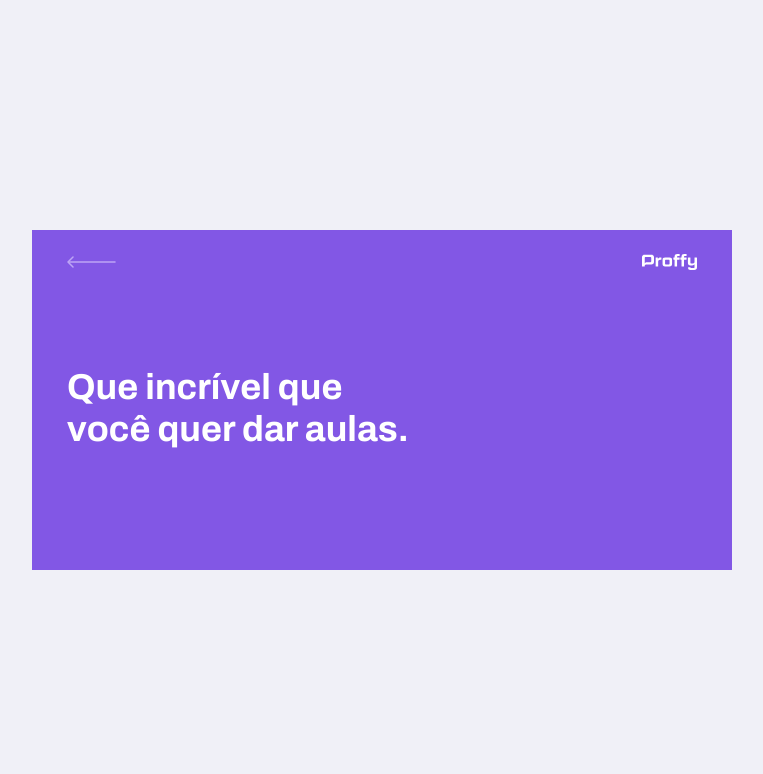
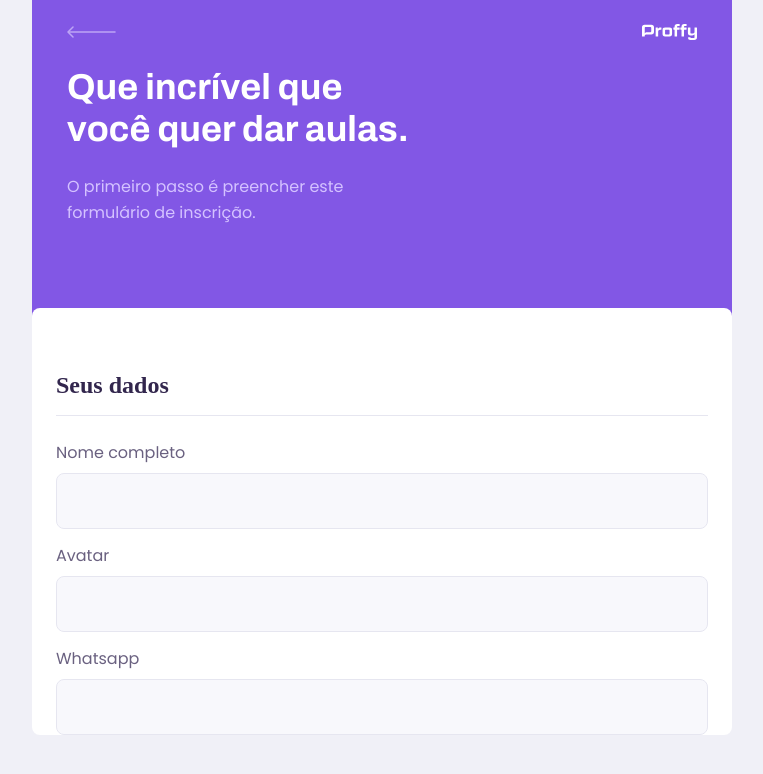
Before and after one commit to leotelles/online-classes-web, a React (Create React App) app: page /give-classes in a window 1280 px wide. Shown: the top 774 px of the page, without its empty margins (258-1021 px from the left). Built offline with nearby package versions, Linux system fonts and the light colour scheme.

Commit message:
TeacherForm and refactoring input

```diff
--- /dev/null
+++ b/src/components/Input/index.tsx
@@ -0,0 +1,19 @@
+import React, { InputHTMLAttributes } from 'react';
+
+import './styles.css';
+
+interface InputProps extends InputHTMLAttributes<HTMLInputElement> {
+  name: string;
+  label: string;
+}
+
+const Input: React.FC<InputProps> = ({ name, label, ...rest }) => {
+  return (
+    <div className="input-block">
+      <label htmlFor={name}>{label}</label>
+      <input type="text" id={name} {...rest} />
+    </div>
+  );
+}
+
+export default Input;
--- /dev/null
+++ b/src/components/Input/styles.css
@@ -0,0 +1,34 @@
+.input-block {
+  position: relative;
+}
+
+.input-block + .input-block {
+  margin-top: 1.4rem;
+}
+
+.input-block label {
+  font: 1.4rem;
+}
+
+.input-block input {
+  width: 100%;
+  height: 5.6rem;
+  margin-top: 0.8rem;
+  border-radius: 0.8rem;
+  background: var(--color-input-background);
+  border: 1px solid var(--color-line-in-white);
+  outline: 0;
+  padding: 1.6rem;
+  font: 1.6rem Archivo;
+}
+
+.input-block:focus-within::after {
+  width: calc(100% - 3.2rem);
+  height: 2px;
+  content: "";
+  background: var(--color-primary-light);
+  position: absolute;
+  left: 1.6rem;
+  right: 1.6rem;
+  bottom: 0;
+}
--- a/src/components/PageHeader/index.tsx
+++ b/src/components/PageHeader/index.tsx
@@ -9,6 +9,7 @@
 
 interface PageHeaderProps {
   title: string;
+  description?: string;
 }
 
 const PageHeader: React.FC<PageHeaderProps> = (props) => {
@@ -23,6 +24,7 @@
 
       <div className="header-content">
         <strong>{props.title}</strong>
+        {props.description && <p>{props.description}</p>}
 
         {props.children}
       </div>
--- a/src/components/PageHeader/styles.css
+++ b/src/components/PageHeader/styles.css
@@ -40,6 +40,14 @@
   color: var(--color-title-in-primary);
 }
 
+.page-header .header-content p {
+  max-width: 30rem;
+  font-size: 1.6rem;
+  line-height: 2.6rem;
+  color: var(--color-text-in-primary);
+  margin-top: 2.4rem;
+}
+
 @media (min-width: 700px) {
   .page-header {
     height: 340px;
--- a/src/pages/TeacherForm/index.tsx
+++ b/src/pages/TeacherForm/index.tsx
@@ -1,10 +1,25 @@
 import React from "react";
+import Input from "../../components/Input";
 import PageHeader from "../../components/PageHeader";
+
+import './styles.css';
 
 function TeacherForm() {
   return (
     <div id="page-teacher-form" className="container">
-      <PageHeader title="Que incrível que você quer dar aulas." />
+      <PageHeader
+        title="Que incrível que você quer dar aulas."
+        description="O primeiro passo é preencher este formulário de inscrição."
+      />
+
+      <main>
+        <fieldset>
+          <legend>Seus dados</legend>
+          <Input name="name" label="Nome completo"/>
+          <Input name="avatar" label="Avatar"/>
+          <Input name="whatsapp" label="Whatsapp"/>
+        </fieldset>
+      </main>
     </div>
   );
 }
--- /dev/null
+++ b/src/pages/TeacherForm/styles.css
@@ -0,0 +1,39 @@
+#page-teacher-form {
+  width: 100vw;
+  height: 100vh;
+}
+
+#page-teacher-form .page-header .header-content {
+  margin-bottom: 6.4rem;
+}
+
+#page-teacher-form main {
+  background: var(--color-box-base);
+  width: 100%;
+  max-width: 74rem;
+  border-radius: 0.8rem;
+  margin: -3.2rem auto 3.2rem;
+  padding-top: 6.4rem;
+  overflow: hidden;
+}
+
+#page-teacher-form main fieldset {
+  border: 0;
+  padding: 0 2.4rem;
+}
+
+#page-teacher-form main fieldset + fieldset {
+  margin-top: 6.4rem;
+}
+
+#page-teacher-form main legend {
+  font: 700 2.4rem Arquivo;
+  color: var(--color-text-title);
+  margin-bottom: 2.4rem;
+  display: flex;
+  align-items: center;
+  justify-content: space-between;
+  width: 100%;
+  padding-bottom: 1.6rem;
+  border-bottom: 1px solid var(--color-line-in-white);
+}
--- a/src/pages/TeacherList/index.tsx
+++ b/src/pages/TeacherList/index.tsx
@@ -1,4 +1,5 @@
 import React from "react";
+import Input from "../../components/Input";
 import PageHeader from "../../components/PageHeader";
 import TeacherItem from "../../components/TeacherItem";
 
@@ -9,20 +10,9 @@
     <div id="page-teacher-list" className="container">
       <PageHeader title="Estes são os proffys disponíveis.">
         <form id="search-teachers">
-          <div className="input-block">
-            <label htmlFor="subject">Matéria</label>
-            <input type="text" id="subject" />
-          </div>
-
-          <div className="input-block">
-            <label htmlFor="week_day">Dia da semana</label>
-            <input type="text" id="week_day" />
-          </div>
-
-          <div className="input-block">
-            <label htmlFor="time">Hora</label>
-            <input type="text" id="time" />
-          </div>
+          <Input name="subject" label="Matéria"/>
+          <Input name="week_day" label="Dia da semana"/>
+          <Input type="time" name="time" label="Hora"/>
         </form>
       </PageHeader>
 
--- a/src/pages/TeacherList/styles.css
+++ b/src/pages/TeacherList/styles.css
@@ -9,41 +9,6 @@
 
 #search-teachers label {
   color: var(--color-text-in-primary);
-}
-
-#search-teachers .input-block {
-  position: relative;
-}
-
-#search-teachers .input-block + .input-block {
-  margin-top: 1.4rem;
-}
-
-#search-teachers .input-block label {
-  font: 1.4rem;
-}
-
-#search-teachers .input-block input {
-  width: 100%;
-  height: 5.6rem;
-  margin-top: 0.8rem;
-  border-radius: 0.8rem;
-  background: var(--color-input-background);
-  border: 1px solid var(--color-line-in-white);
-  outline: 0;
-  padding: 1.6rem;
-  font: 1.6rem Archivo;
-}
-
-#search-teachers .input-block:focus-within::after {
-  width: calc(100% - 3.2rem);
-  height: 2px;
-  content: "";
-  background: var(--color-primary-light);
-  position: absolute;
-  left: 1.6rem;
-  right: 1.6rem;
-  bottom: 0;
 }
 
 #page-teacher-list main {
```
